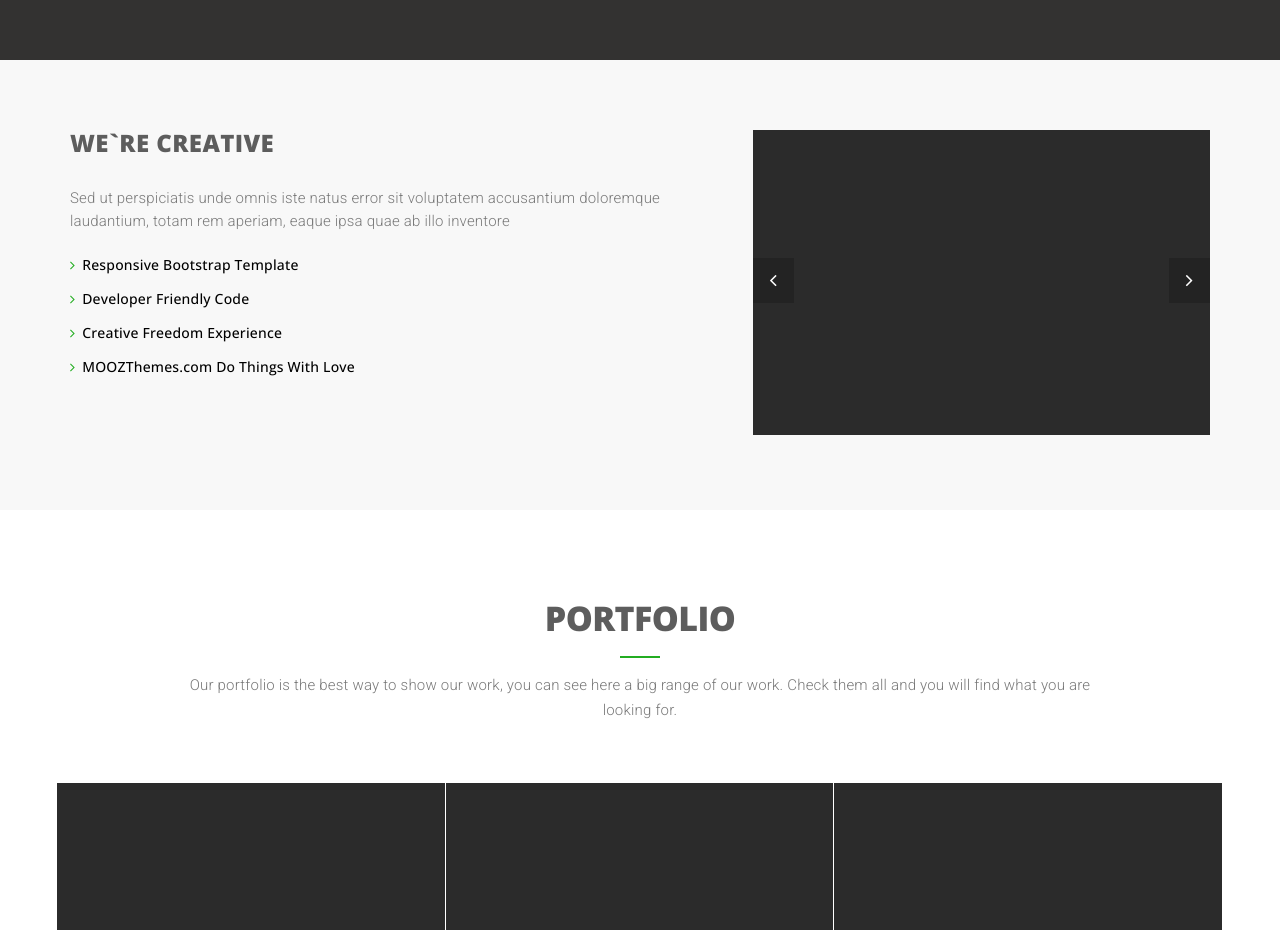
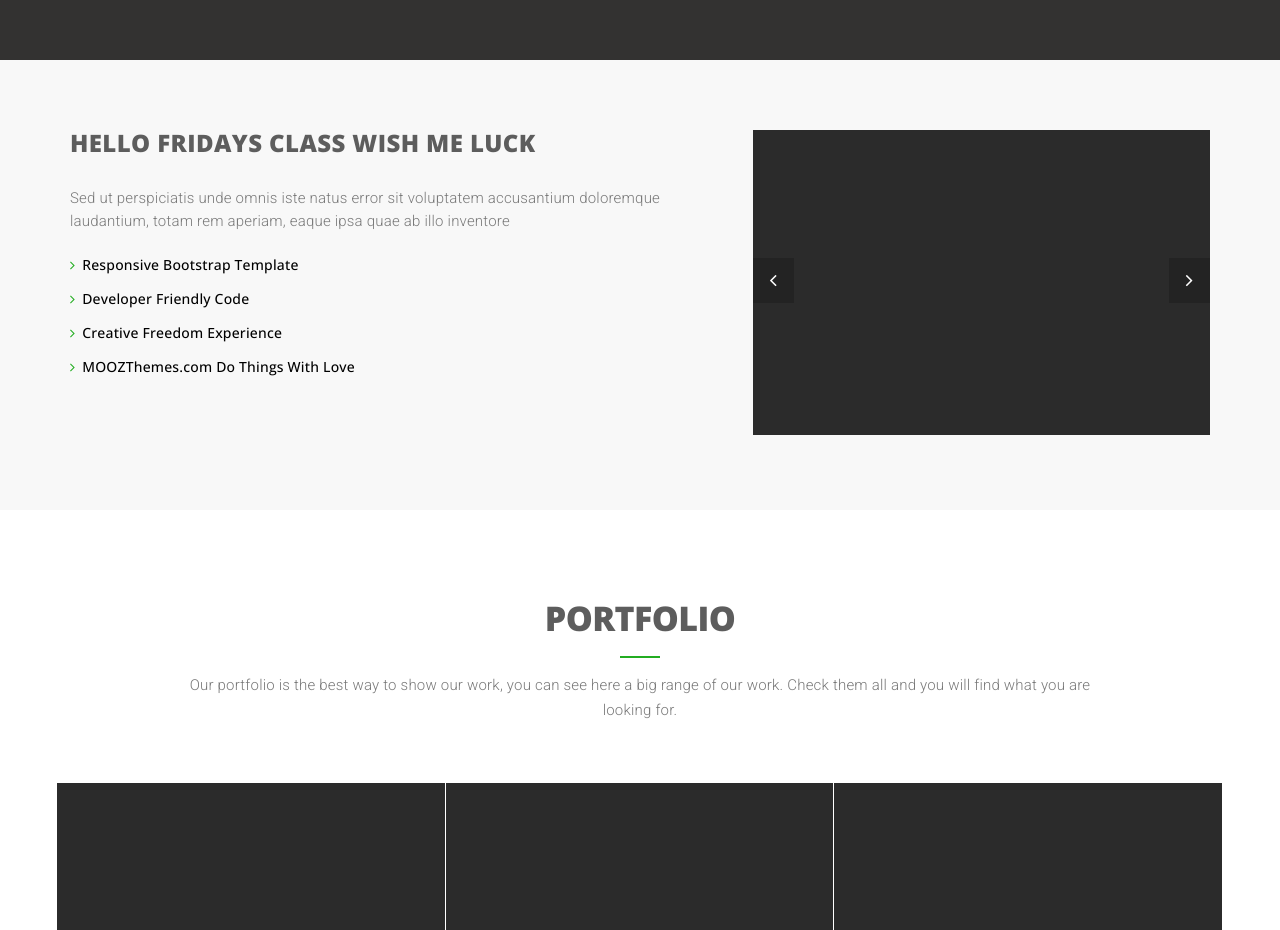
Before and after one commit to mrmccormack/junk-bootstrap, a plain HTML site: page index.html in a window 1280 px wide. Shown: the part 1540-2470 px from the top of the page. Drawn offline with nearby package versions, Linux system fonts and the light colour scheme.

Commit message:
changed the <h3> tag
To show the class

```diff
--- a/index.html
+++ b/index.html
@@ -126,7 +126,7 @@
 				<div class="row">
 					<div class="col-md-7">
 						<div class="section-text">
-							<h3>WE`RE CREATIVE</h3>
+							<h3>HELLO FRIDAYS CLASS WISH ME LUCK</h3>
 							<p>Sed ut perspiciatis unde omnis iste natus error sit voluptatem accusantium doloremque laudantium, totam rem aperiam, eaque ipsa quae ab illo inventore</p>
 							<ul>
 								<li>Responsive Bootstrap Template</li>
```
